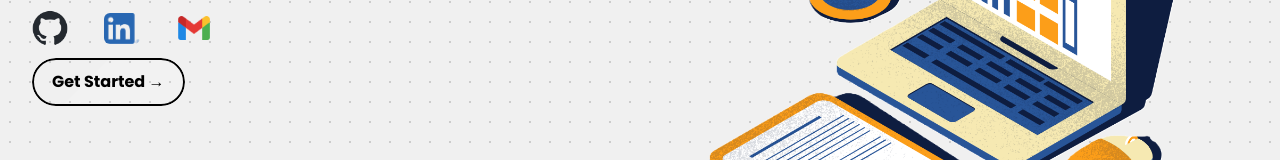
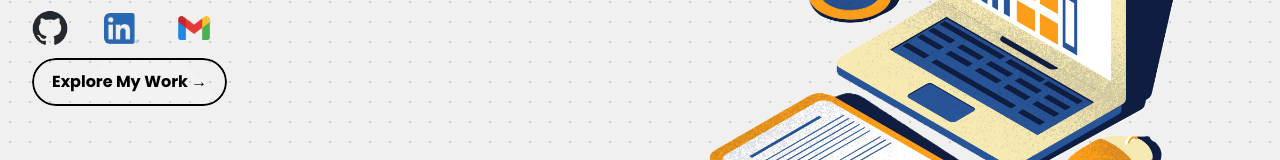
Before and after one commit to leryyyyyyy/portfolio-website, a Next.js app: page / in a window 1280 px wide. Shown: the part 408-568 px from the top of the page. Built offline with nearby package versions, Linux system fonts and the light colour scheme.

Commit message:
fix the button

```diff
--- a/app/components/DarkButton.js
+++ b/app/components/DarkButton.js
@@ -4,7 +4,7 @@ function DarkButton() {
   return (
     <div>
       <a
-        href="#_"
+        href="#myProjects"
         className="relative inline-flex items-center justify-start px-5 py-3 overflow-hidden font-bold rounded-full group"
       >
         {/* Background effect */}
@@ -13,7 +13,7 @@ function DarkButton() {
 
         {/* Button Text */}
         <span className="relative w-full text-left text-white transition-colors duration-200 ease-in-out group-hover:text-black">
-          Get Started →
+          Explore My Work →
         </span>
 
         {/* Border Effect */}
--- a/app/components/LightButton.js
+++ b/app/components/LightButton.js
@@ -4,7 +4,7 @@ function LightButton() {
   return (
     <div>
       <a
-        href="#_"
+        href="#myProjects"
         className="relative inline-flex items-center justify-start px-5 py-3 overflow-hidden font-bold rounded-full group"
       >
         {/* Background effect for light mode */}
@@ -13,7 +13,7 @@ function LightButton() {
 
         {/* Button Text */}
         <span className="relative w-full text-left text-black transition-colors duration-200 ease-in-out group-hover:text-secondary">
-          Get Started →
+          Explore My Work →
         </span>
 
         {/* Border Effect */}
```
